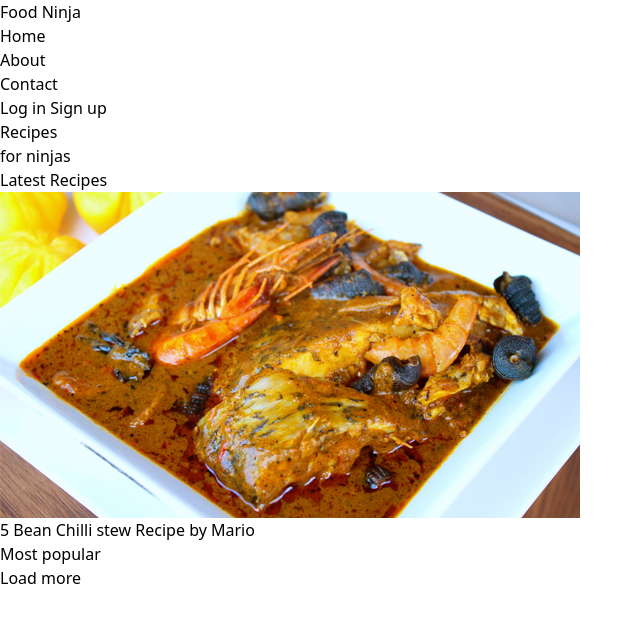
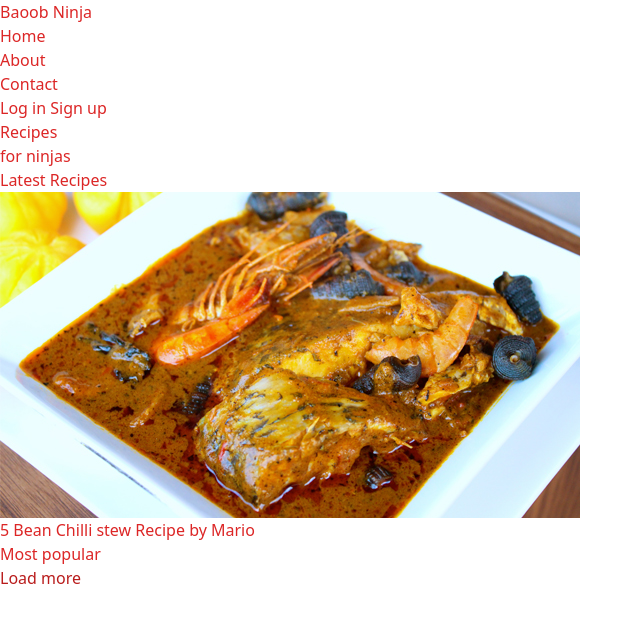
Before and after one commit to Ejiro-David/Student-Recipes, a website: page public/index.html in a window 1280 px wide. Shown: the whole page, without its empty margins (0-643 px from the left). Drawn offline with Linux system fonts and the light colour scheme.

Commit message:
Fixed  TailWindCSS Error "Content Key {was} missing or empty"

```diff
--- a/public/index.html
+++ b/public/index.html
@@ -6,13 +6,14 @@
     <title>Document</title>
     <link rel="stylesheet" href="styles.css">
 </head>
-<body>
+<body class="text-red-600">
+
     <div><!--content wrapper-->
         <div>
             <nav>
                 <div>
                     <h1>
-                        <a href="/000">Food Ninja</a>
+                        <a href="/000">Baoob Ninja</a>
                     </h1>
                 </div>
                 <ul>
@@ -68,7 +69,7 @@
                 </div>
 
                 <div>
-                    <div>Load more</div>
+                    <div class="text-red-700">Load more</div>
                 </div>
             </div>
         </main>
```
Also changed, not shown: public/styles.css.
